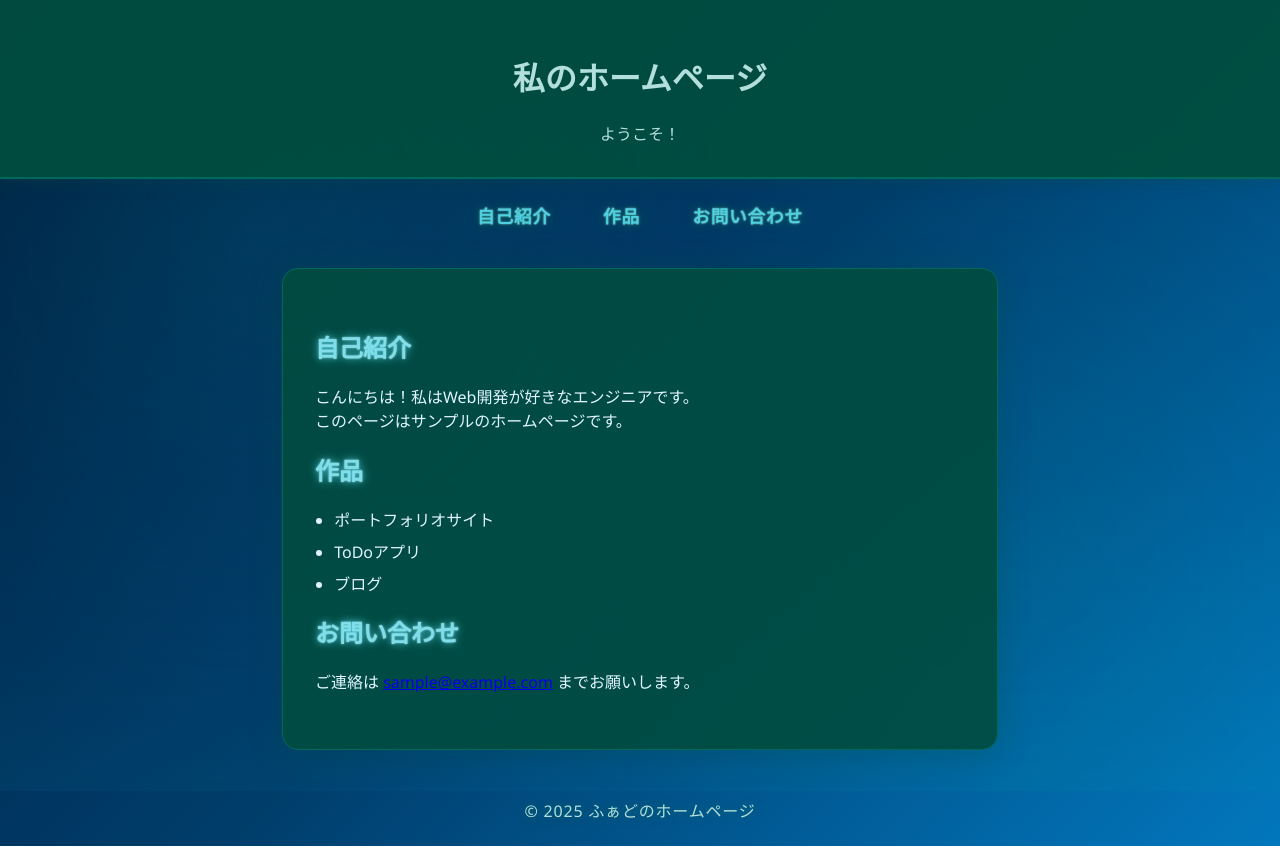
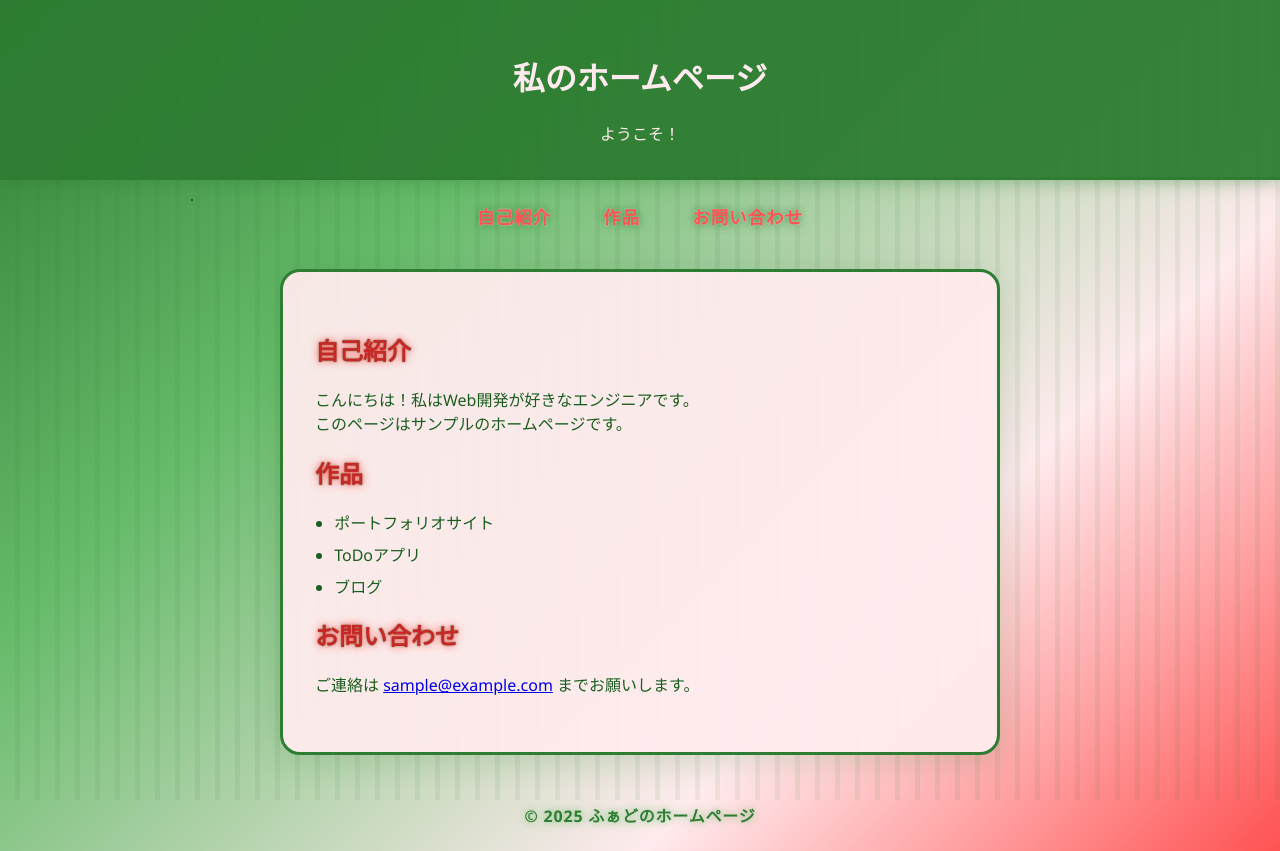
Before and after one commit to fadysan-rh/git-seminar, a plain HTML site: page index.html in a window 1280 px wide. Drawn offline with Linux system fonts and the light colour scheme.

Commit message:
ホームページのデザインをすいかのテーマに変更
- 背景を緑から赤へのグラデーション（すいかの断面）に変更
- 黒い小さな種を背景にランダム配置
- 薄い緑の縞模様パターンを追加（すいかの皮の模様）
- ヘッダーを緑色（皮）、リンクを赤色（果肉）に変更
- メインコンテンツを白っぽい背景（果肉の白い部分）に変更
- アニメーション効果をすいからしいパターンに調整

🤖 Generated with [Claude Code](https://claude.ai/code)

Co-Authored-By: Claude <noreply@anthropic.com>

```diff
--- a/style.css
+++ b/style.css
@@ -4,8 +4,8 @@ body {
   margin: 0;
   padding: 0;
   min-height: 100vh;
-  background: linear-gradient(135deg, #001e3c 0%, #003d6b 50%, #0277bd 100%);
-  color: #e1f5fe;
+  background: linear-gradient(135deg, #2e7d32 0%, #66bb6a 30%, #ffebee 70%, #ff5252 100%);
+  color: #1b5e20;
   position: relative;
   overflow-x: hidden;
 }
@@ -19,22 +19,26 @@ body::before {
   z-index: 0;
   pointer-events: none;
   background:
-    radial-gradient(circle at 20% 30%, rgba(0, 188, 212, 0.1) 0%, transparent 40%),
-    radial-gradient(circle at 80% 70%, rgba(0, 150, 136, 0.1) 0%, transparent 40%),
-    linear-gradient(180deg, transparent 60%, rgba(0, 188, 212, 0.05) 100%);
-  animation: waves 8s ease-in-out infinite;
+    radial-gradient(circle 3px at 15% 25%, #000 0%, transparent 50%),
+    radial-gradient(circle 2px at 85% 15%, #000 0%, transparent 50%),
+    radial-gradient(circle 2px at 25% 75%, #000 0%, transparent 50%),
+    radial-gradient(circle 3px at 75% 85%, #000 0%, transparent 50%),
+    radial-gradient(circle 2px at 45% 35%, #000 0%, transparent 50%),
+    radial-gradient(circle 3px at 65% 65%, #000 0%, transparent 50%),
+    repeating-linear-gradient(90deg, transparent, transparent 15px, rgba(46, 125, 50, 0.1) 15px, rgba(46, 125, 50, 0.1) 20px);
+  animation: watermelonPattern 6s ease-in-out infinite;
 }
-@keyframes waves {
-  0%, 100% { transform: translateY(0px); }
-  50% { transform: translateY(-10px); }
+@keyframes watermelonPattern {
+  0%, 100% { opacity: 0.7; }
+  50% { opacity: 1; }
 }
 header {
-  background: rgba(0, 77, 64, 0.95);
-  color: #b2dfdb;
+  background: rgba(46, 125, 50, 0.95);
+  color: #ffebee;
   padding: 2rem 0 1rem 0;
   text-align: center;
-  box-shadow: 0 2px 16px rgba(0, 77, 64, 0.3);
-  border-bottom: 2px solid #00695c;
+  box-shadow: 0 2px 16px rgba(46, 125, 50, 0.4);
+  border-bottom: 3px solid #2e7d32;
   position: relative;
   z-index: 1;
 }
@@ -45,43 +49,45 @@ nav {
   z-index: 1;
 }
 nav a {
-  color: #4dd0e1;
+  color: #ff5252;
   text-decoration: none;
   margin: 0 1.5rem;
   font-weight: bold;
   font-size: 1.1rem;
   letter-spacing: 0.05em;
   transition: color 0.2s, text-shadow 0.2s;
-  text-shadow: 0 0 8px #00695c, 0 0 2px #b2dfdb;
+  text-shadow: 0 0 8px #2e7d32, 0 0 2px #ffebee;
 }
 nav a:hover {
-  color: #80deea;
-  text-shadow: 0 0 16px #80deea, 0 0 8px #4dd0e1;
+  color: #ff1744;
+  text-shadow: 0 0 16px #ff1744, 0 0 8px #ff5252;
 }
 main {
   max-width: 650px;
   margin: 2.5rem auto;
-  background: rgba(0, 77, 64, 0.92);
-  border-radius: 16px;
-  box-shadow: 0 4px 32px rgba(0, 77, 64, 0.3);
+  background: rgba(255, 235, 238, 0.95);
+  border-radius: 20px;
+  box-shadow: 0 4px 32px rgba(46, 125, 50, 0.2);
   padding: 2.5rem 2rem;
   position: relative;
   z-index: 1;
-  border: 1.5px solid #00695c;
+  border: 3px solid #2e7d32;
 }
 h2 {
-  color: #80deea;
-  text-shadow: 0 0 8px #4dd0e1, 0 0 2px #b2dfdb;
+  color: #c62828;
+  text-shadow: 0 0 8px #ff5252, 0 0 2px #2e7d32;
+  font-weight: bold;
 }
 footer {
   text-align: center;
-  color: #b2dfdb;
+  color: #2e7d32;
   font-size: 1rem;
   margin: 3rem 0 1.5rem 0;
   letter-spacing: 0.05em;
-  text-shadow: 0 0 8px #00695c;
+  text-shadow: 0 0 8px #66bb6a;
   position: relative;
   z-index: 1;
+  font-weight: bold;
 }
 ul {
   padding-left: 1.2em;
```
